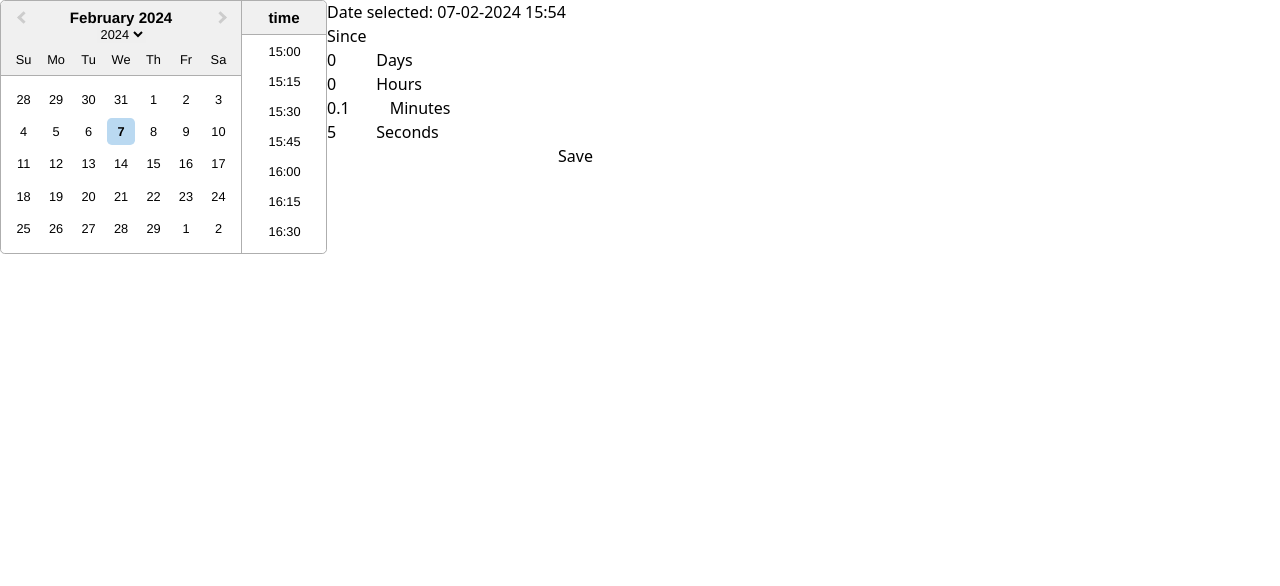
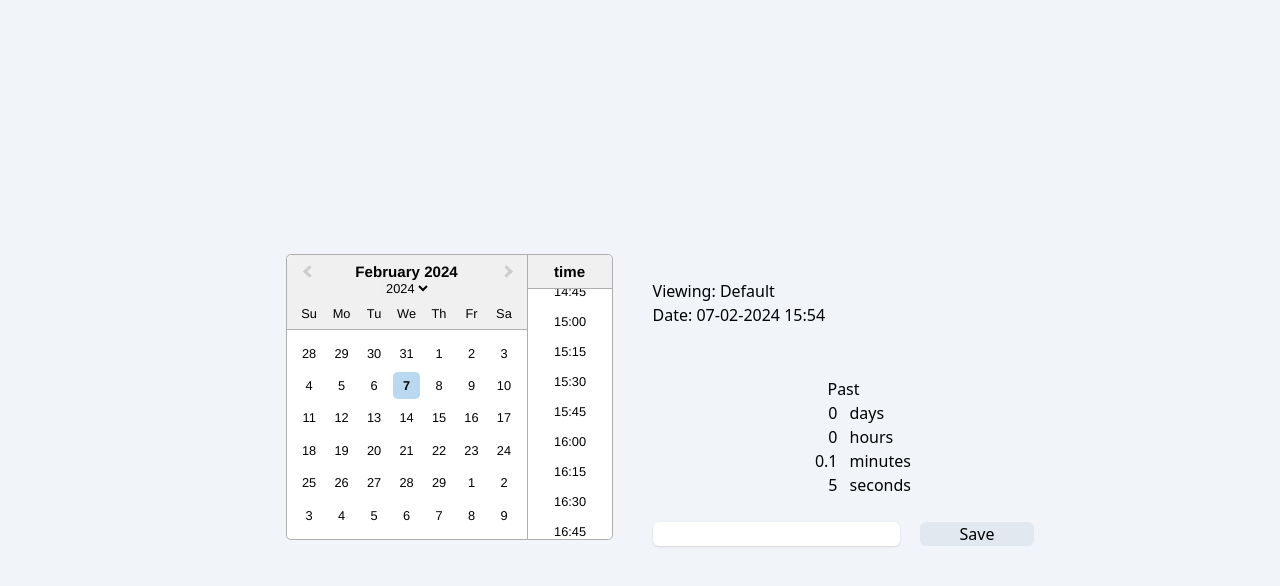
Before and after one commit to benhurst1/calendar, a React (Create React App) app: page / in a window 1280 px wide. Shown: the top 586 px of the page. Built offline with nearby package versions, Linux system fonts and the light colour scheme.

Commit message:
basic styling

```diff
--- a/public/index.html
+++ b/public/index.html
@@ -28,7 +28,10 @@
   </head>
   <body>
     <noscript>You need to enable JavaScript to run this app.</noscript>
-    <div id="root"></div>
+    <div
+      id="root"
+      class="flex justify-center h-screen w-screen items-center bg-slate-100"
+    ></div>
     <!--
       This HTML file is a template.
       If you open it directly in the browser, you will see an empty page.
--- a/src/App.jsx
+++ b/src/App.jsx
@@ -19,6 +19,7 @@ function App() {
   const [startDate, setStartDate] = useState(dayjs());
   const [totalSeconds, setTotalSeconds] = useState(0);
   const [savedDates, setSavedDates] = useState(loadStorage());
+  const [viewName, setViewName] = useState("Default");
 
   let timeoutId;
   function calculateTime() {
@@ -32,17 +33,14 @@ function App() {
   }
 
   function saveDate(saveText) {
-    // console.log(savedDates);
-    // savedDates.push(saveText);
-    // console.log(newArray);
     setSavedDates([...savedDates, saveText]);
-    console.log(savedDates);
     localStorage.setItem(saveText, JSON.stringify(startDate));
   }
 
   function loadDate(key) {
     const value = JSON.parse(localStorage.getItem(key));
     setStartDate(dayjs(value));
+    setViewName(key);
   }
 
   useEffect(() => {
@@ -51,11 +49,22 @@ function App() {
   }, [startDate]);
 
   return (
-    <div id="mainBody" className="flex">
+    <div id="mainBody" className="flex gap-10 justify-center">
       <SavedDates savedDates={savedDates} loadDate={loadDate} />
-      <CalendarInput setStartDate={setStartDate} startDate={startDate} />
-      <div id="timeDisplay">
-        <TimeDisplay totalSeconds={totalSeconds} startDate={startDate} />
+      <CalendarInput
+        setStartDate={setStartDate}
+        startDate={startDate}
+        setViewName={setViewName}
+      />
+      <div
+        id="timeDisplay"
+        className="flex flex-col justify-between"
+      >
+        <TimeDisplay
+          totalSeconds={totalSeconds}
+          startDate={startDate}
+          viewName={viewName}
+        />
         <SaveInput saveDate={saveDate} />
       </div>
     </div>
--- a/src/CalendarInput.jsx
+++ b/src/CalendarInput.jsx
@@ -3,17 +3,20 @@ import DatePicker from "react-datepicker";
 import "react-datepicker/dist/react-datepicker.css";
 import dayjs from "dayjs";
 
-export default function CalendarInput({ setStartDate }) {
+export default function CalendarInput({ setStartDate, setViewName }) {
   function changeHandle(date) {
     setStartDate(dayjs(date));
+    setViewName("Custom");
   }
 
   return (
+    <div>
       <DatePicker
         // selected={startDate.format("DD-MM-YYYY hh:mm")}
         onChange={(date) => changeHandle(date)}
         showTimeSelect
         inline
+        fixedHeight
         showYearDropdown
         dropdownMode="select"
         timeFormat="HH:mm"
@@ -21,5 +24,6 @@ export default function CalendarInput({ setStartDate }) {
         timeCaption="time"
         dateFormat="dd-MM-yyyy hh:mm"
       />
+    </div>
   );
 }
--- a/src/SaveInput.jsx
+++ b/src/SaveInput.jsx
@@ -7,9 +7,13 @@ export default function SaveInput({ saveDate }) {
 
   return (
     <div>
-      <form action="" onSubmit={(e) => submitHandle(e)}>
-        <input type="text" />
-        <input type="submit" value={"Save"} />
+      <form action="" onSubmit={(e) => submitHandle(e)} className="flex gap-5">
+        <input type="text" className="w-30 px-2 rounded-md border-slate-100 shadow" />
+        <input
+          type="submit"
+          value={"Save"}
+          className="bg-slate-200 rounded-md px-10 hover:brightness-95 active:brightness-90"
+        />
       </form>
     </div>
   );
--- a/src/SavedDates.jsx
+++ b/src/SavedDates.jsx
@@ -4,9 +4,14 @@ export default function SavedDates({ savedDates, loadDate }) {
   }
 
   return (
-    <div>
+    <div className="flex flex-col gap-2 ">
       {savedDates.map((item) => (
-        <button key={item} value={item} onClick={(e) => clickHandle(e)}>
+        <button
+          key={item}
+          value={item}
+          onClick={(e) => clickHandle(e)}
+          className="h-10 w-[200px] rounded-xl bg-slate-200 hover:brightness-95 active:brightness-90"
+        >
           {item}
         </button>
       ))}
--- a/src/TimeDisplay.jsx
+++ b/src/TimeDisplay.jsx
@@ -1,32 +1,38 @@
-export default function TimeDisplay({ totalSeconds, startDate }) {
+export default function TimeDisplay({ totalSeconds, startDate, viewName }) {
   const seconds = roundTime(totalSeconds);
   const minutes = roundTime(seconds / 60);
   const hours = roundTime(minutes / 60);
   const days = roundTime(hours / 24);
+
+  const items = [
+    { id: 0, label: "days", time: days },
+    { id: 1, label: "hours", time: hours },
+    { id: 2, label: "minutes", time: minutes },
+    { id: 3, label: "seconds", time: seconds },
+  ];
 
   function roundTime(number) {
     return Math.round(Math.abs(number) * 10) / 10;
   }
 
   return (
-    <div>
-      <div>Date selected: {startDate.format("DD-MM-YYYY HH:mm")}</div>
-      <div>{totalSeconds > 0 ? "in the future" : "Since"}</div>
-      <div className="flex gap-10">
-        <p>{days}</p>
-        <p>Days</p>
+    <div className="flex flex-col justify-around h-full">
+      <div>
+        <div>Viewing: {viewName}</div>
+        <div>Date: {startDate.format("DD-MM-YYYY HH:mm")}</div>
       </div>
-      <div className="flex gap-10">
-        <p>{hours}</p>
-        <p>Hours</p>
-      </div>
-      <div className="flex gap-10">
-        <p>{minutes}</p>
-        <p>Minutes</p>
-      </div>
-      <div className="flex gap-10">
-        <p>{seconds}</p>
-        <p>Seconds</p>
+      <div>
+        <div className="text-center">
+          {totalSeconds > 0 ? "Future" : "Past"}
+        </div>
+        <div className="flex flex-col">
+          {items.map((item) => (
+            <div key={item.id} className="flex gap-3">
+              <div className=" w-[50%] text-right">{item.time}</div>
+              <div className="w-[50%]  text-left">{item.label}</div>
+            </div>
+          ))}
+        </div>
       </div>
     </div>
   );
--- a/src/output.css
+++ b/src/output.css
@@ -535,6 +535,36 @@ video {
   --tw-backdrop-sepia:  ;
 }
 
+.m-auto {
+  margin: auto;
+}
+
+.my-auto {
+  margin-top: auto;
+  margin-bottom: auto;
+}
+
+.my-\[50\%\] {
+  margin-top: 50%;
+  margin-bottom: 50%;
+}
+
+.mt-10 {
+  margin-top: 2.5rem;
+}
+
+.mt-\[50\%\] {
+  margin-top: 50%;
+}
+
+.mt-\[25\%\] {
+  margin-top: 25%;
+}
+
+.mt-\[20\%\] {
+  margin-top: 20%;
+}
+
 .inline {
   display: inline;
 }
@@ -547,19 +577,306 @@ video {
   display: table;
 }
 
+.h-screen {
+  height: 100vh;
+}
+
+.h-10 {
+  height: 2.5rem;
+}
+
+.h-20 {
+  height: 5rem;
+}
+
+.h-96 {
+  height: 24rem;
+}
+
+.h-\[\] {
+  height: ;
+}
+
+.h-\[75\%\] {
+  height: 75%;
+}
+
+.h-\[100\%\] {
+  height: 100%;
+}
+
+.h-full {
+  height: 100%;
+}
+
 .w-\[400px\] {
   width: 400px;
+}
+
+.w-screen {
+  width: 100vw;
+}
+
+.w-20 {
+  width: 5rem;
+}
+
+.w-40 {
+  width: 10rem;
+}
+
+.w-\[50px\] {
+  width: 50px;
+}
+
+.w-\[200px\] {
+  width: 200px;
+}
+
+.w-\[50\%\] {
+  width: 50%;
+}
+
+.w-\[75\%\] {
+  width: 75%;
+}
+
+.w-\[30px\] {
+  width: 30px;
+}
+
+.w-\[40px\] {
+  width: 40px;
+}
+
+.border-spacing-1 {
+  --tw-border-spacing-x: 0.25rem;
+  --tw-border-spacing-y: 0.25rem;
+  border-spacing: var(--tw-border-spacing-x) var(--tw-border-spacing-y);
 }
 
 .flex-col {
   flex-direction: column;
 }
 
+.items-start {
+  align-items: flex-start;
+}
+
+.items-center {
+  align-items: center;
+}
+
+.justify-start {
+  justify-content: flex-start;
+}
+
+.justify-end {
+  justify-content: flex-end;
+}
+
+.justify-center {
+  justify-content: center;
+}
+
+.justify-between {
+  justify-content: space-between;
+}
+
+.justify-around {
+  justify-content: space-around;
+}
+
 .gap-10 {
   gap: 2.5rem;
+}
+
+.gap-1 {
+  gap: 0.25rem;
+}
+
+.gap-2 {
+  gap: 0.5rem;
+}
+
+.gap-5 {
+  gap: 1.25rem;
+}
+
+.gap-3 {
+  gap: 0.75rem;
+}
+
+.self-center {
+  align-self: center;
+}
+
+.text-pretty {
+  text-wrap: pretty;
+}
+
+.rounded {
+  border-radius: 0.25rem;
+}
+
+.rounded-lg {
+  border-radius: 0.5rem;
+}
+
+.rounded-xl {
+  border-radius: 0.75rem;
+}
+
+.rounded-md {
+  border-radius: 0.375rem;
+}
+
+.border {
+  border-width: 1px;
+}
+
+.border-slate-100 {
+  --tw-border-opacity: 1;
+  border-color: rgb(241 245 249 / var(--tw-border-opacity));
 }
 
 .bg-gray-500 {
   --tw-bg-opacity: 1;
   background-color: rgb(107 114 128 / var(--tw-bg-opacity));
 }
+
+.bg-slate-200 {
+  --tw-bg-opacity: 1;
+  background-color: rgb(226 232 240 / var(--tw-bg-opacity));
+}
+
+.bg-slate-100 {
+  --tw-bg-opacity: 1;
+  background-color: rgb(241 245 249 / var(--tw-bg-opacity));
+}
+
+.bg-slate-300 {
+  --tw-bg-opacity: 1;
+  background-color: rgb(203 213 225 / var(--tw-bg-opacity));
+}
+
+.bg-slate-500 {
+  --tw-bg-opacity: 1;
+  background-color: rgb(100 116 139 / var(--tw-bg-opacity));
+}
+
+.bg-red-100 {
+  --tw-bg-opacity: 1;
+  background-color: rgb(254 226 226 / var(--tw-bg-opacity));
+}
+
+.bg-green-100 {
+  --tw-bg-opacity: 1;
+  background-color: rgb(220 252 231 / var(--tw-bg-opacity));
+}
+
+.bg-red-200 {
+  --tw-bg-opacity: 1;
+  background-color: rgb(254 202 202 / var(--tw-bg-opacity));
+}
+
+.bg-blue-100 {
+  --tw-bg-opacity: 1;
+  background-color: rgb(219 234 254 / var(--tw-bg-opacity));
+}
+
+.p-2 {
+  padding: 0.5rem;
+}
+
+.py-\[50\%\] {
+  padding-top: 50%;
+  padding-bottom: 50%;
+}
+
+.py-\[25\%\] {
+  padding-top: 25%;
+  padding-bottom: 25%;
+}
+
+.py-\[20\%\] {
+  padding-top: 20%;
+  padding-bottom: 20%;
+}
+
+.px-2 {
+  padding-left: 0.5rem;
+  padding-right: 0.5rem;
+}
+
+.px-10 {
+  padding-left: 2.5rem;
+  padding-right: 2.5rem;
+}
+
+.pt-\[25\%\] {
+  padding-top: 25%;
+}
+
+.text-left {
+  text-align: left;
+}
+
+.text-center {
+  text-align: center;
+}
+
+.text-right {
+  text-align: right;
+}
+
+.text-end {
+  text-align: end;
+}
+
+.shadow {
+  --tw-shadow: 0 1px 3px 0 rgb(0 0 0 / 0.1), 0 1px 2px -1px rgb(0 0 0 / 0.1);
+  --tw-shadow-colored: 0 1px 3px 0 var(--tw-shadow-color), 0 1px 2px -1px var(--tw-shadow-color);
+  box-shadow: var(--tw-ring-offset-shadow, 0 0 #0000), var(--tw-ring-shadow, 0 0 #0000), var(--tw-shadow);
+}
+
+.shadow-md {
+  --tw-shadow: 0 4px 6px -1px rgb(0 0 0 / 0.1), 0 2px 4px -2px rgb(0 0 0 / 0.1);
+  --tw-shadow-colored: 0 4px 6px -1px var(--tw-shadow-color), 0 2px 4px -2px var(--tw-shadow-color);
+  box-shadow: var(--tw-ring-offset-shadow, 0 0 #0000), var(--tw-ring-shadow, 0 0 #0000), var(--tw-shadow);
+}
+
+.hover\:brightness-90:hover {
+  --tw-brightness: brightness(.9);
+  filter: var(--tw-blur) var(--tw-brightness) var(--tw-contrast) var(--tw-grayscale) var(--tw-hue-rotate) var(--tw-invert) var(--tw-saturate) var(--tw-sepia) var(--tw-drop-shadow);
+}
+
+.hover\:brightness-95:hover {
+  --tw-brightness: brightness(.95);
+  filter: var(--tw-blur) var(--tw-brightness) var(--tw-contrast) var(--tw-grayscale) var(--tw-hue-rotate) var(--tw-invert) var(--tw-saturate) var(--tw-sepia) var(--tw-drop-shadow);
+}
+
+.active\:bg-slate-600:active {
+  --tw-bg-opacity: 1;
+  background-color: rgb(71 85 105 / var(--tw-bg-opacity));
+}
+
+.active\:brightness-95:active {
+  --tw-brightness: brightness(.95);
+  filter: var(--tw-blur) var(--tw-brightness) var(--tw-contrast) var(--tw-grayscale) var(--tw-hue-rotate) var(--tw-invert) var(--tw-saturate) var(--tw-sepia) var(--tw-drop-shadow);
+}
+
+.active\:brightness-90:active {
+  --tw-brightness: brightness(.9);
+  filter: var(--tw-blur) var(--tw-brightness) var(--tw-contrast) var(--tw-grayscale) var(--tw-hue-rotate) var(--tw-invert) var(--tw-saturate) var(--tw-sepia) var(--tw-drop-shadow);
+}
+
+.active\:brightness-\[\]:active {
+  --tw-brightness: brightness();
+  filter: var(--tw-blur) var(--tw-brightness) var(--tw-contrast) var(--tw-grayscale) var(--tw-hue-rotate) var(--tw-invert) var(--tw-saturate) var(--tw-sepia) var(--tw-drop-shadow);
+}
+
+.active\:brightness-\[94\%\]:active {
+  --tw-brightness: brightness(94%);
+  filter: var(--tw-blur) var(--tw-brightness) var(--tw-contrast) var(--tw-grayscale) var(--tw-hue-rotate) var(--tw-invert) var(--tw-saturate) var(--tw-sepia) var(--tw-drop-shadow);
+}
```
Lines whose indentation alone changed are shown as unchanged.
